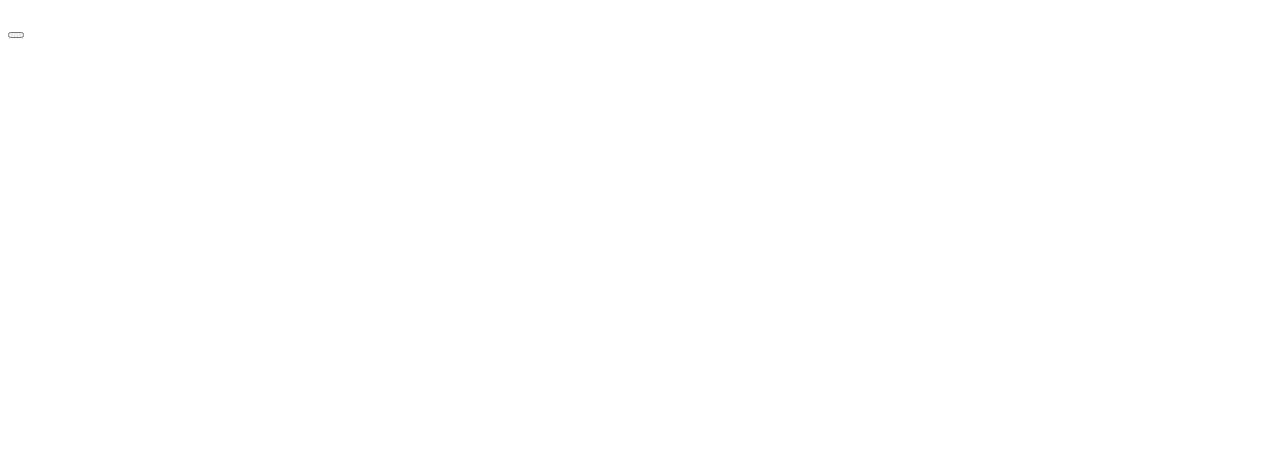
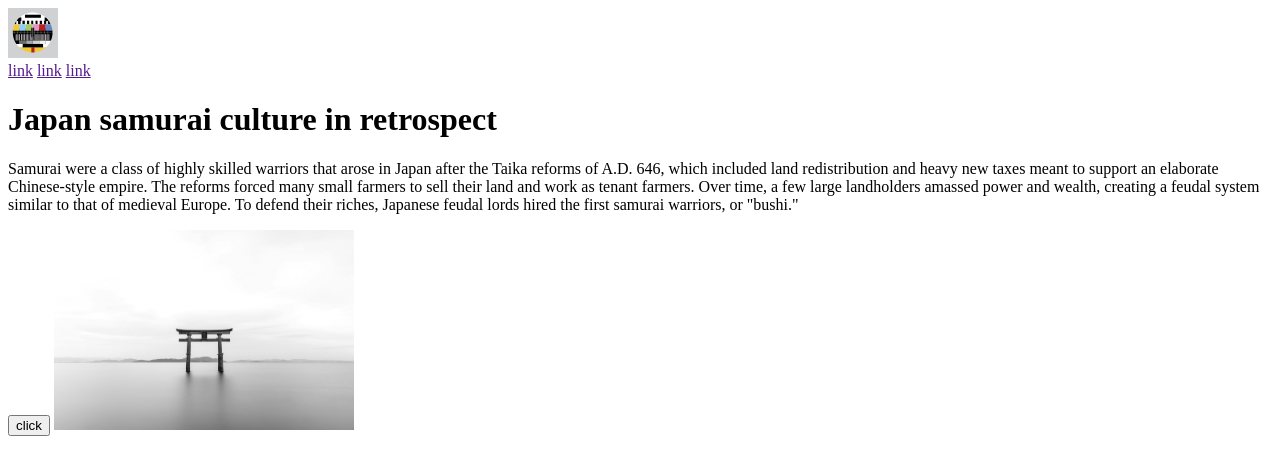
Before and after one commit to terrymcquerry/project-landing-page, a plain HTML site: page index.html in a window 1280 px wide. Drawn offline with Linux system fonts and the light colour scheme.

Commit message:
added content

```diff
--- a/index.html
+++ b/index.html
@@ -12,19 +12,19 @@
     <div class="headerContainer">
         <div class="header">
             <div class="logo">
-
+                <img src="images/logo.svg" alt="" width="50px">
             </div>
             <div class="link">
-                <a href="" class="one"></a>
-                <a href="" class="two"></a>
-                <a href="" class="three"></a>
+                <a href="" class="one">link</a>
+                <a href="" class="two">link</a>
+                <a href="" class="three">link</a>
             </div>
         </div>
         <div class="headerContent">
-            <h1></h1>
-            <p></p>
-            <button></button>
-            <img src="" alt="">
+            <h1>Japan samurai culture in retrospect</h1>
+            <p>Samurai were a class of highly skilled warriors that arose in Japan after the Taika reforms of A.D. 646, which included land redistribution and heavy new taxes meant to support an elaborate Chinese-style empire. The reforms forced many small farmers to sell their land and work as tenant farmers. Over time, a few large landholders amassed power and wealth, creating a feudal system similar to that of medieval Europe. To defend their riches, Japanese feudal lords hired the first samurai warriors, or "bushi."</p>
+            <button>click</button>
+            <img src="images/japan.jpg" alt="" width="300px">
         </div>
     </div>
 </body>
```
